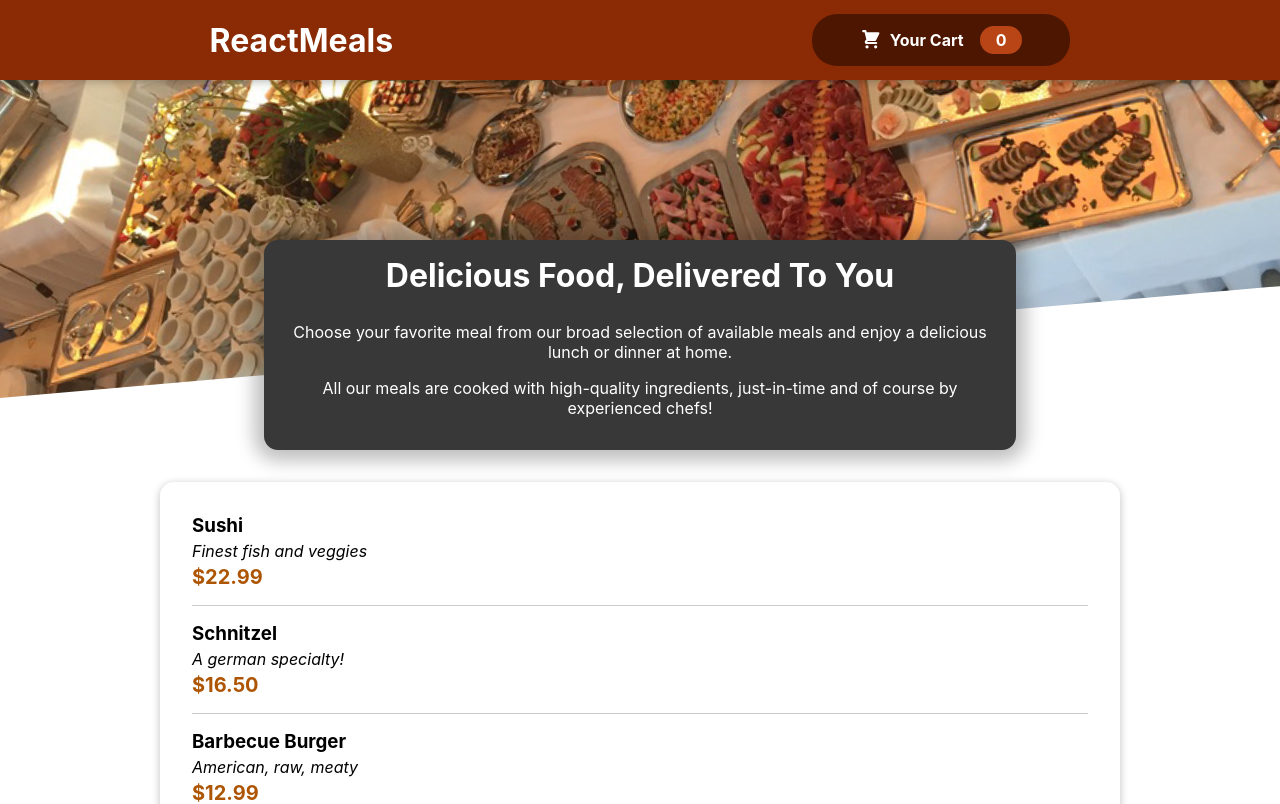
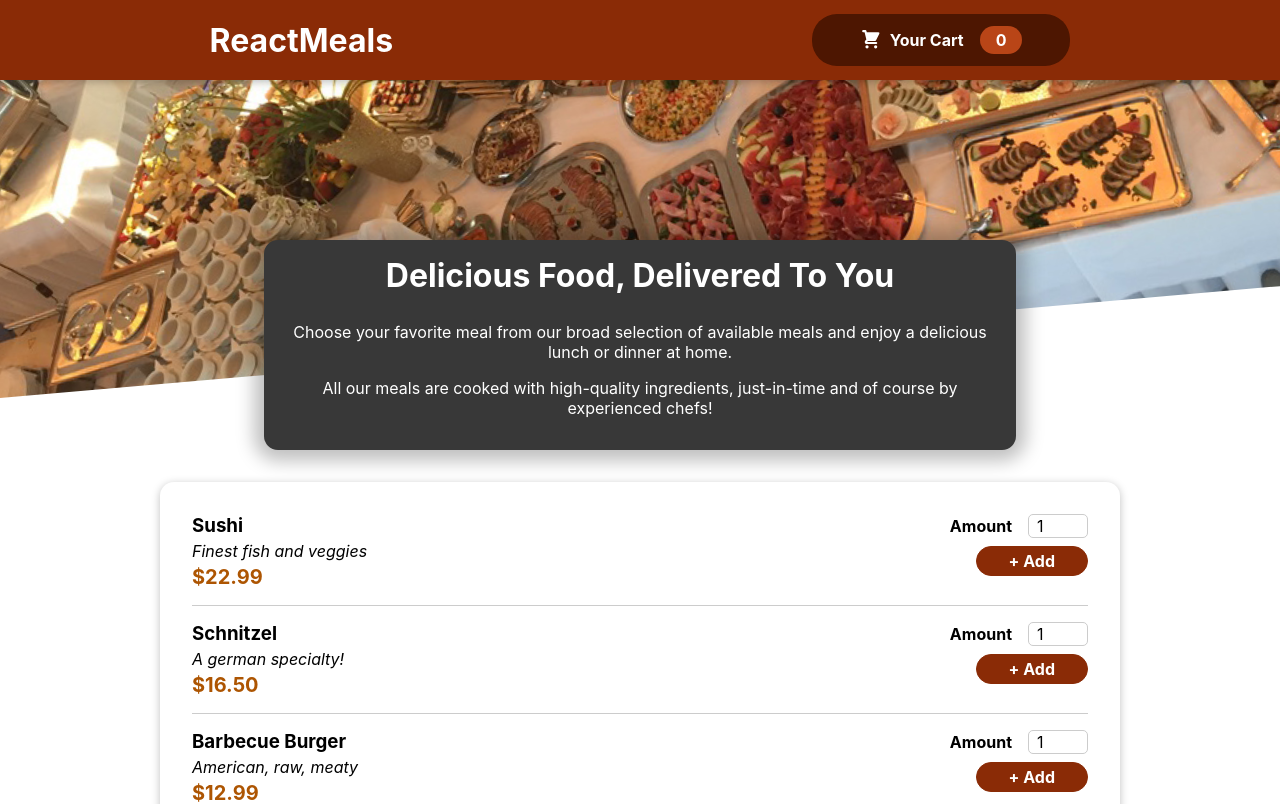
Before and after one commit to aryanjnv/RestaurantWebsite, a React (Create React App) app: page / in a window 1280 px wide. Shown: the top 804 px of the page. Built offline with nearby package versions, Linux system fonts and the light colour scheme.

Commit message:
Adding a Form

```diff
--- a/src/components/Meals/MealItem/MealItem.js
+++ b/src/components/Meals/MealItem/MealItem.js
@@ -1,5 +1,6 @@
 import React from 'react'
 import classes from './MealItem.module.css'
+import MealItemForm from './MealItemForm'
 
 const MealItem = (props) => {
     const price=`$${props.price.toFixed(2)}`
@@ -11,7 +12,7 @@
           <div className={classes.price}>{price}</div>
         </div>
         <div>
-
+          <MealItemForm/>
         </div>
     </li>
   )
--- /dev/null
+++ b/src/components/Meals/MealItem/MealItemForm.js
@@ -0,0 +1,23 @@
+import React from 'react'
+import classes from './MealItemForm.module.css'
+import Input from '../../UI/Input'
+
+const MealItemForm = () => {
+  return (
+    <form className={classes.form}>
+       <Input label="Amount" input={{
+        id:'amount',
+        type:'number',
+        min:'1',
+        max:'5',
+        step:'1',
+        defaultValue:'1'
+
+       }}/>
+        <button>+ Add</button>
+
+    </form>
+  )
+}
+
+export default MealItemForm
--- /dev/null
+++ b/src/components/Meals/MealItem/MealItemForm.module.css
@@ -0,0 +1,21 @@
+.form{
+  text-align: right;
+}
+
+.form button{
+  font: inherit;
+  cursor: pointer;
+  background-color: #8a2b06;
+  border: 1px solid #8a2b06;
+  color: white;
+  padding: 0.25rem 2rem;
+  border-radius: 20px;
+  font-weight: bold;
+
+}
+
+.form button:hover,
+.form button:active{
+background-color: #641e03;
+border-color: #641e03;
+}
--- /dev/null
+++ b/src/components/UI/Input.js
@@ -0,0 +1,13 @@
+import React from 'react'
+import classes from './Input.module.css'
+
+const Input = (props) => {
+  return (
+    <div className={classes.input}>
+        <label htmlFor={props.input.id}>{props.label}</label>
+        <input {...props.input} />
+    </div>
+  )
+}
+
+export default Input
--- /dev/null
+++ b/src/components/UI/Input.module.css
@@ -0,0 +1,17 @@
+.input{
+  display: flex;
+  align-items: center;
+  margin-bottom: 0.5rem;
+
+}
+.input label{
+  font-weight: bold;
+  margin-right: 1rem;
+}
+.input input{
+  width: 3rem;
+  border-radius: 5px;
+  border: 1px solid #ccc;
+  font: inherit;
+  padding-left: 0.5rem;
+}
```
